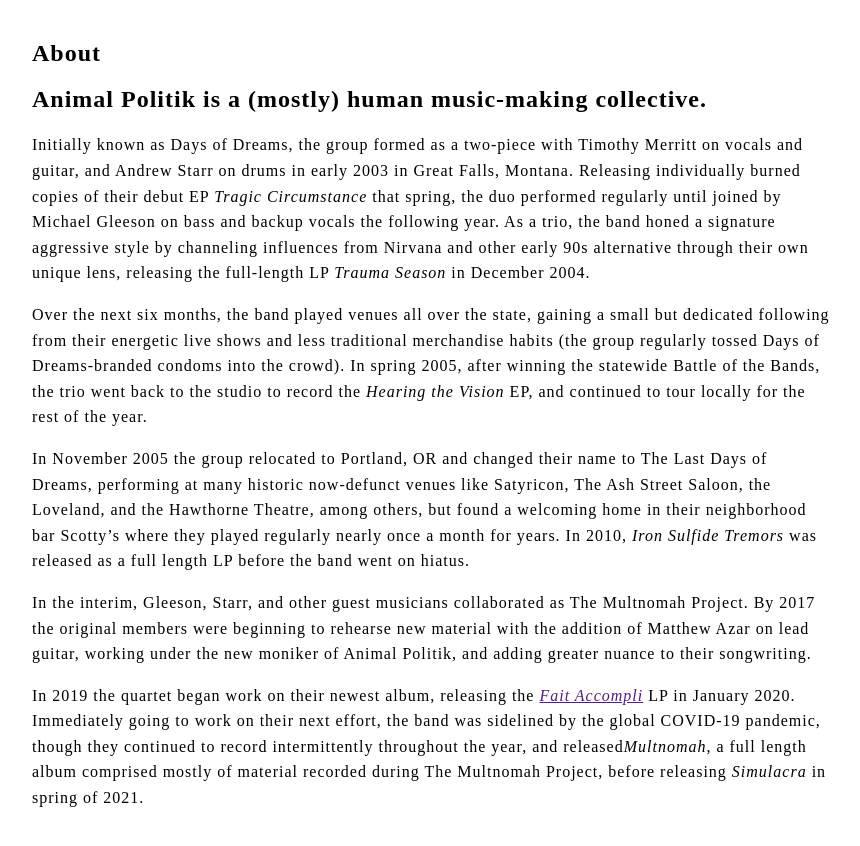
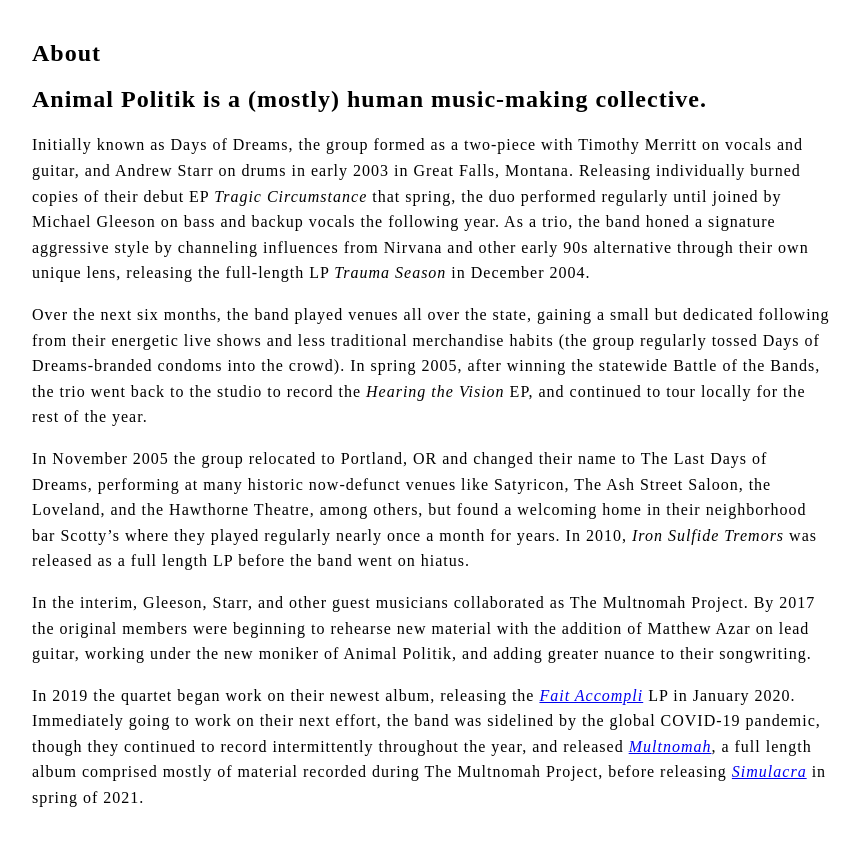
Before and after one commit to timmybytes/animal-politik, a Next.js app: page /about in a window 1280 px wide. Shown: the top 846 px of the page, without its empty margins (208-1068 px from the left). Built offline with nearby package versions, Linux system fonts and the light colour scheme.

Commit message:
chore(About): Add album links

```diff
--- a/pages/about.js
+++ b/pages/about.js
@@ -44,15 +44,27 @@
       </p>
       <p>
         In 2019 the quartet began work on their newest album, releasing the{' '}
-        <a href=''>
+        <a
+          href='https://animalpolitik.bandcamp.com/album/fait-accompli'
+          target='_blank'>
           <em>Fait Accompli</em>
         </a>{' '}
         LP in January 2020. Immediately going to work on their next effort, the
         band was sidelined by the global COVID-19 pandemic, though they
-        continued to record intermittently throughout the year, and released
-        <em>Multnomah</em>, a full length album comprised mostly of material
-        recorded during The Multnomah Project, before releasing{' '}
-        <em>Simulacra</em> in spring of 2021.
+        continued to record intermittently throughout the year, and released{' '}
+        <a
+          href='https://animalpolitik.bandcamp.com/album/multnomah'
+          target='_blank'>
+          <em>Multnomah</em>
+        </a>
+        , a full length album comprised mostly of material recorded during The
+        Multnomah Project, before releasing{' '}
+        <a
+          href='https://animalpolitik.bandcamp.com/album/simulacra'
+          target='_blank'>
+          <em>Simulacra</em>
+        </a>{' '}
+        in spring of 2021.
       </p>
     </section>
   );
```
